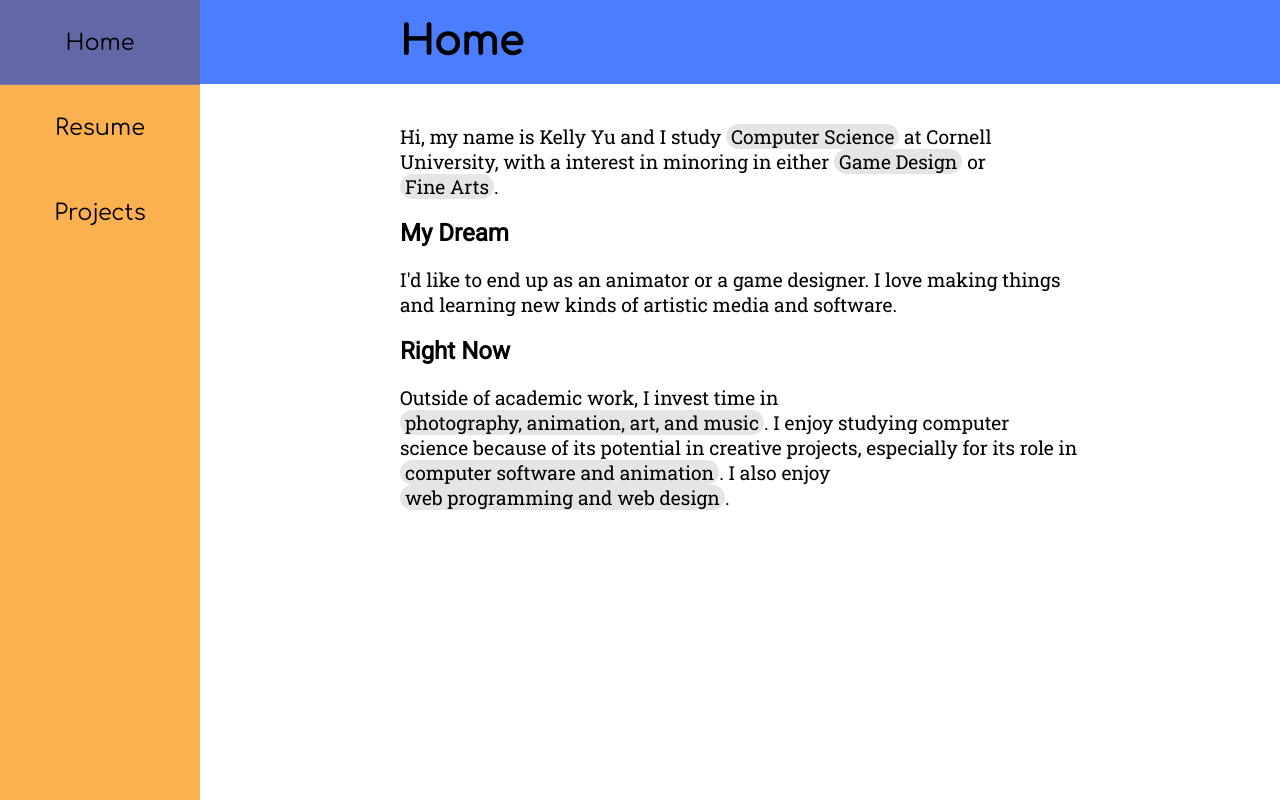
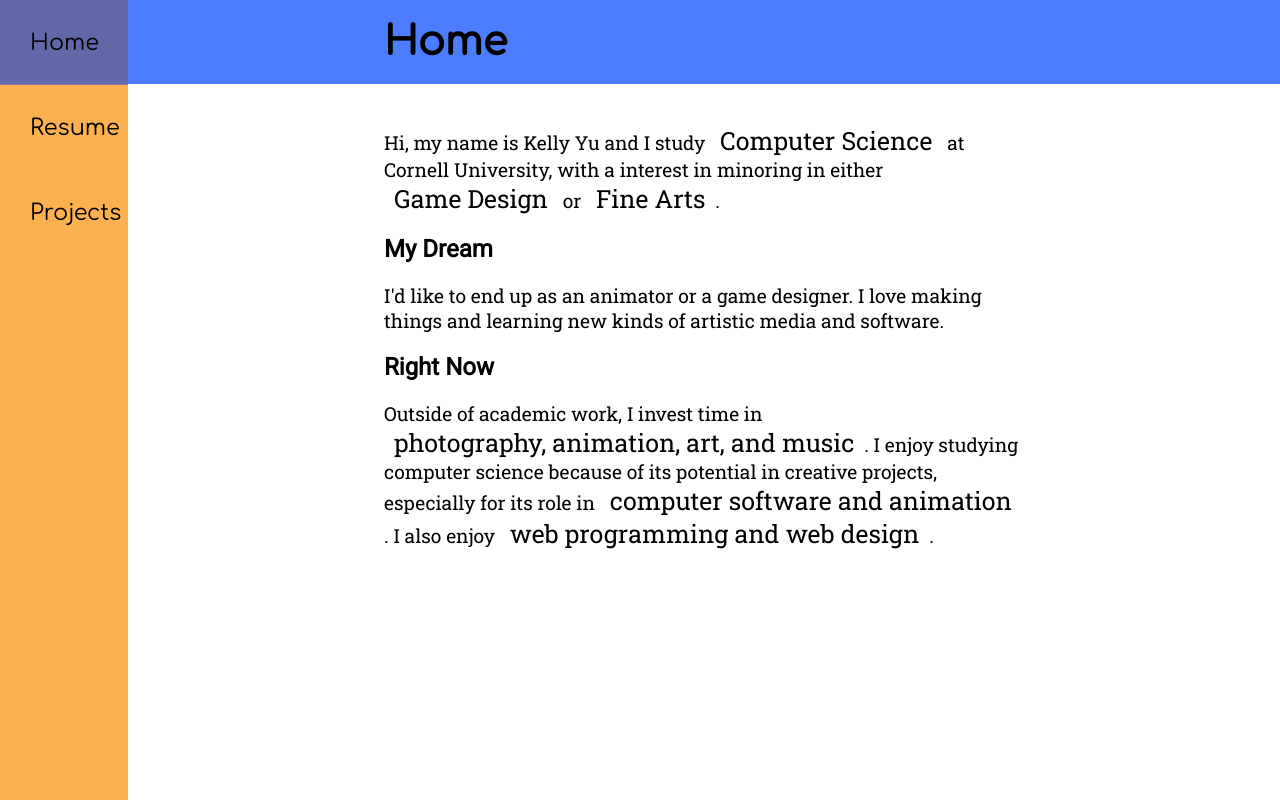
Before and after one commit to apokellypse/Grids, a PHP site: page / in a window 1280 px wide; the page is wider, and only the part inside the window is pictured. Run offline with PHP 8.4, Linux system fonts and the light colour scheme; data that the repository does not hold is empty; some libraries are stand-ins or nearby versions.

Commit message:
ux fix, centering

```diff
--- a/css/style.css
+++ b/css/style.css
@@ -5,7 +5,11 @@
 
 
 #container {
-	padding: 20px 200px 20px 400px;
+	/*padding: 20px 200px 20px 400px;*/
+	padding: 20px 0;
+	padding-left: 30%;
+	padding-right: 20%;
+	width: 50%;
 	/*padding-top: 100px;*/
 	/*overflow: hidden;*/
 
@@ -47,10 +51,11 @@ tr:nth-child(even) {
 
 span.highlight {
 	display: inline-block;
-	padding: 0 5px;
+	padding: 0 10px;
 	border-radius: 15px;
 	/*background: rgba(250, 145, 5, 0.3);*/
-	background: rgba(0,0,0,0.1);
+	/*background: rgba(0,0,0,0.1);*/
+	font-size: 1.3em;
 }
 
 a, a:link, a:active,
@@ -75,7 +80,8 @@ a:hover {
 
 header {
 	position: fixed;
-	width: 200px;
+	/*width: 200px;*/
+	width: 10%;
 	background: rgba(250, 145, 5, 0.7);
 	/*background: rgba(75, 124, 254, 1);*/
 	height: 100%;
@@ -93,9 +99,6 @@ nav div {
 	transition: background-color 0.3s ease;
 }
 
-nav div:hover {
-	background: rgba(0, 71, 255, 0.5);
-}
 
 nav a:link,
 nav a:hover,
@@ -110,11 +113,21 @@ nav a:focus {
 	background: rgba(0,0,0,0);
 }
 
+nav div:hover,
+#current {
+	background: rgba(0, 71, 255, 0.5);
+}
+
+/* styling for link to current page */
+#current {
+	border-radius: 0;
+}
+
 body > h1 {
-	padding-left: 400px;
+	padding-left: 30%;
 	/*position: fixed;*/
 	/*z-index: -999;*/
-	width: 100%;
+	/*width: 100%;*/
 }
 
 h1 {
--- a/header.php
+++ b/header.php
@@ -2,7 +2,7 @@
 	<nav>
 		<a href="index.php"><div>Home</div></a>
 		<a href="resume.php"><div>Resume</div></a>
-		<a href="portfolio.php"><div>Projects</div></a>
+		<a href="projects.php"><div>Projects</div></a>
 		<!-- <a href="bio.php"><div>Bio</div></a> -->
 		<!-- <a target="_blank" href="http://apokellypse.wordpress.com"><div>Blog</div></a> -->
 		<!-- <a href="<?=$guest_link?>"><div>GuestBook</div></a> -->
--- a/js/script.js
+++ b/js/script.js
@@ -1,3 +1,16 @@
 $(document).ready(function() {
-	var text = 'Game Design';
+	$(function() {
+		var p = window.location.pathname.split('/');
+		// console.log(p);
+	    // var pathname = (window.location.pathname.match(/[^\/]+$/)[0]);
+	    var pathname = p[p.length - 1];
+	    // console.log(pathname);
+
+	    $('a').each(function() {
+		    if ($(this).attr('href') == pathname) {
+		        // $(this).addClass('current');
+		        $(this).attr('id', 'current');
+		    }
+	    });
+	});
 })
--- a/portfolio.php
+++ b/projects.php
@@ -7,7 +7,7 @@
 </head>
 <body id="portfolio">
 	<?php include 'header.php' ?>
-	<h1>Portfolio</h1>
+	<h1>Projects</h1>
 	<section id="container">
 		<article>
 			<!-- <h2>PleaseCall App</h2>
@@ -37,7 +37,7 @@
 				<li><p>A summer project for my club, <a target="_blank" href="http://cornellanimation.com">Cornell Computer Animation</a></p></li>
 			<!-- <p>I designed the website, which you can view <a href="http://cornellanimation.com">here</a>.</p> -->
 				<li><p>I made several versions of my <a target="_blank" href="https://github.com/apokellypse/apokellypse-dot-com">Personal Website</a> when I was starting out in web design.</p></li>
-				<li><p><a target="_blank" href="https://cornellmeasureless.com">Cornell Measureless</a> was our client for CS 1300.</p></li>
+				<li><p><a target="_blank" href="http://cornellmeasureless.com">Cornell Measureless</a> was our client for CS 1300.</p></li>
 				<li><p><a href="#">FNDY EMS Pipes and Drums</a> was our client for CS 2300.</p></li>
 			</ul>
 
```
